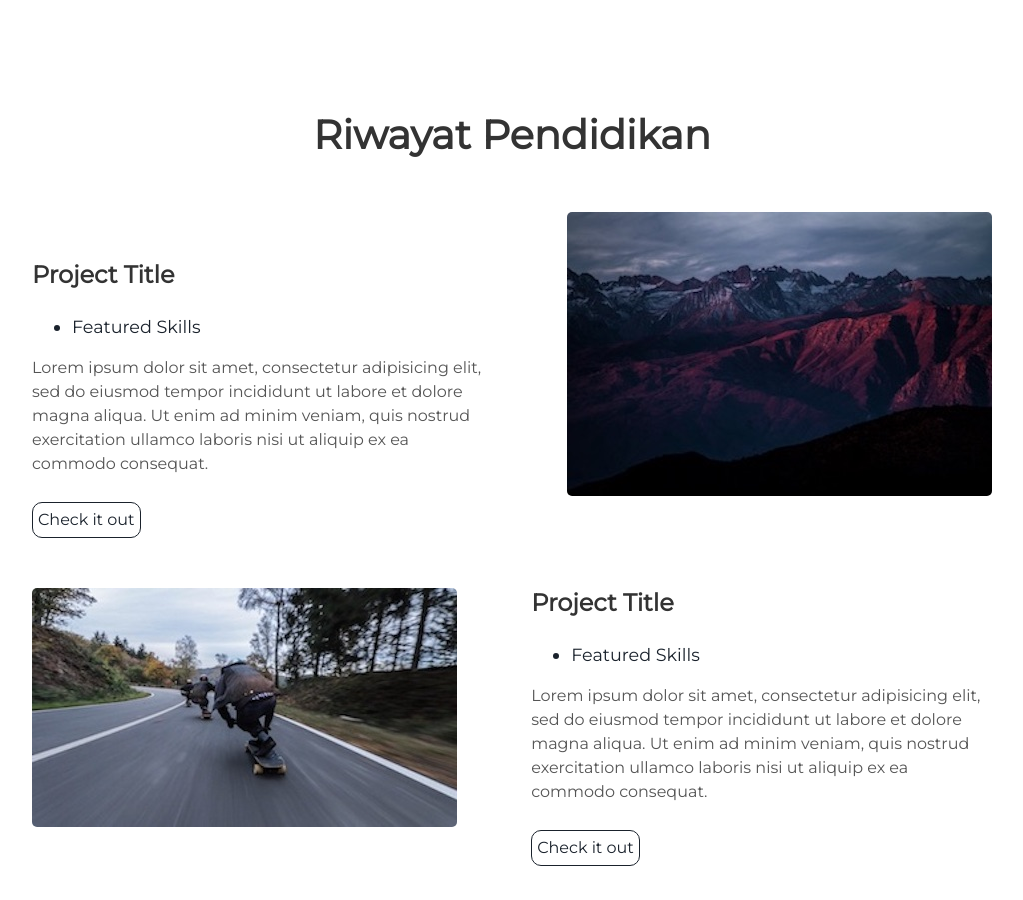
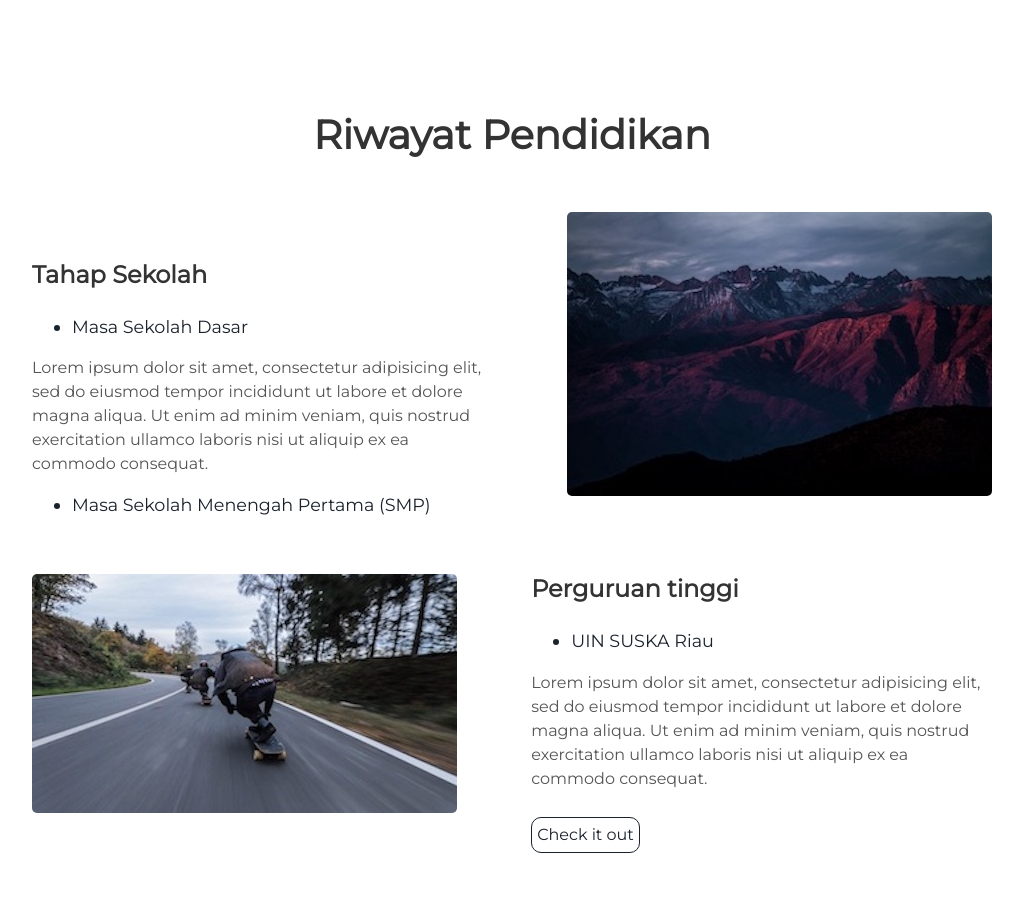
Before and after one commit to nevaldi/nevaldi.github.io, a Jekyll site: the page built from index.html, in a window 1280 px wide and 900 px high, scrolled down 1487 px. Shown: the whole window, without its empty margins (128-1151 px from the left). Built offline with Jekyll 4.4.1, drawn with Linux system fonts in a browser that asks for light colours.

Commit message:
Update projects.html

```diff
--- a/_includes/projects.html
+++ b/_includes/projects.html
@@ -6,22 +6,26 @@
     <img alt="mountains" src="{{ "/assets/img/mountains.jpg" | prepend: site.baseurl }}" />
   </div>
   <div class="contents">
-    <h3> Project Title </h3>
+    <h3> Tahap Sekolah </h3>
     <ul>
-      <li> Featured Skills</li>
+      <li> Masa Sekolah Dasar</li>
     </ul>
-    <p>Lorem ipsum dolor sit amet, consectetur adipisicing elit, sed do eiusmod tempor incididunt ut labore et dolore magna aliqua. Ut enim ad minim veniam, quis nostrud exercitation ullamco laboris nisi ut aliquip ex ea commodo consequat.</p>
-    <a class="project-link" href="#">Check it out</a>
+    <p>Lorem ipsum dolor sit amet, consectetur adipisicing elit, sed do eiusmod tempor incididunt
+      ut labore et dolore magna aliqua. Ut enim ad minim veniam, quis nostrud exercitation ullamco laboris nisi ut aliquip ex ea commodo consequat.</p>
+    <ul>
+      <li>Masa Sekolah Menengah Pertama (SMP)</li>
+    </ul>
   </div>
+
 </div>
 <div class="user-projects">
   <div class="images-left">
     <img alt="mountains" src="{{ "/assets/img/skate.jpg" | prepend: site.baseurl }}" />
   </div>
   <div class="contents-right">
-    <h3> Project Title </h3>
+    <h3> Perguruan tinggi </h3>
     <ul>
-      <li> Featured Skills</li>
+      <li> UIN SUSKA Riau</li>
     </ul>
     <p>Lorem ipsum dolor sit amet, consectetur adipisicing elit, sed do eiusmod tempor incididunt ut labore et dolore magna aliqua. Ut enim ad minim veniam, quis nostrud exercitation ullamco laboris nisi ut aliquip ex ea commodo consequat.</p>
     <a class="project-link" href="#">Check it out</a>
```
